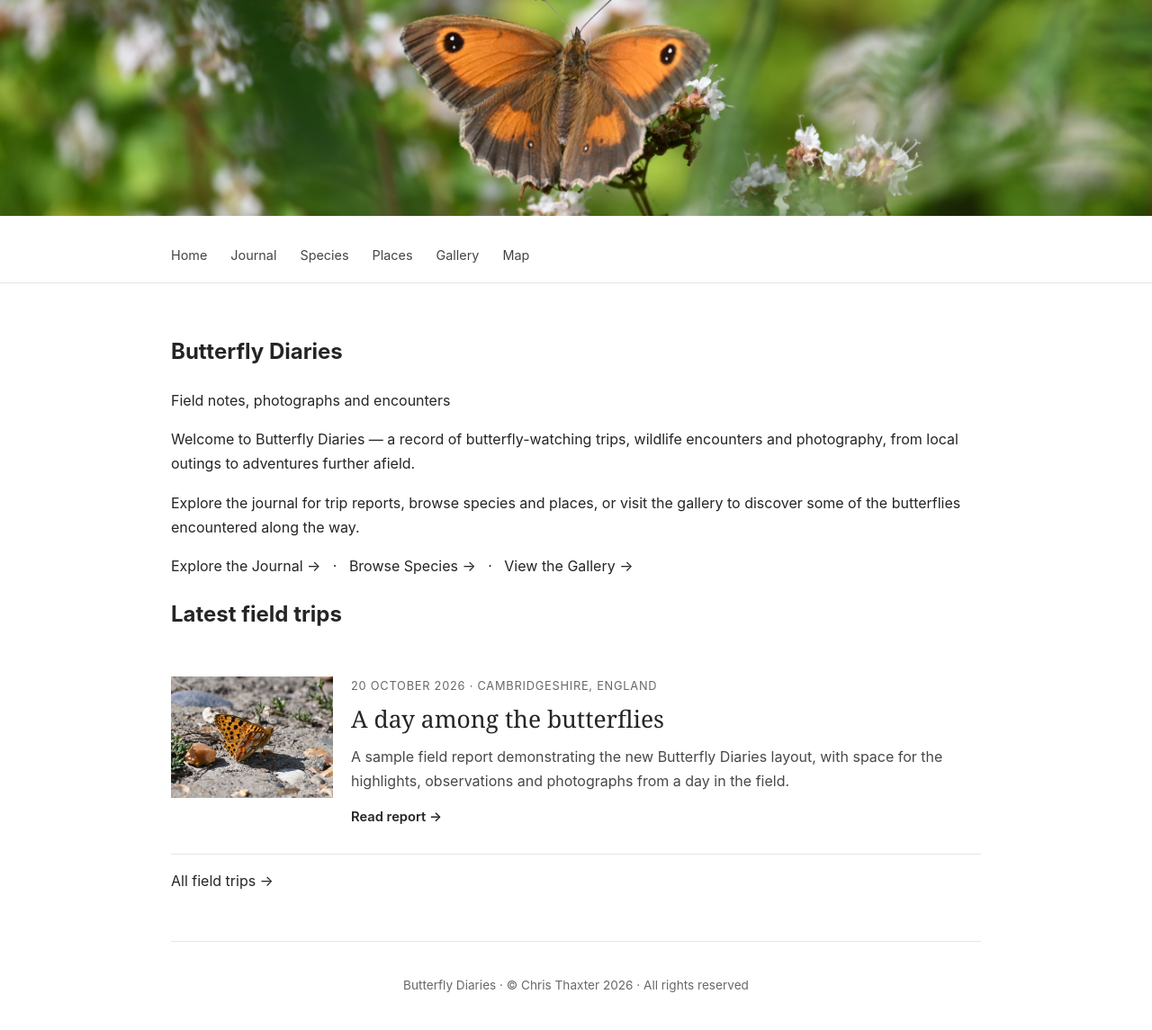
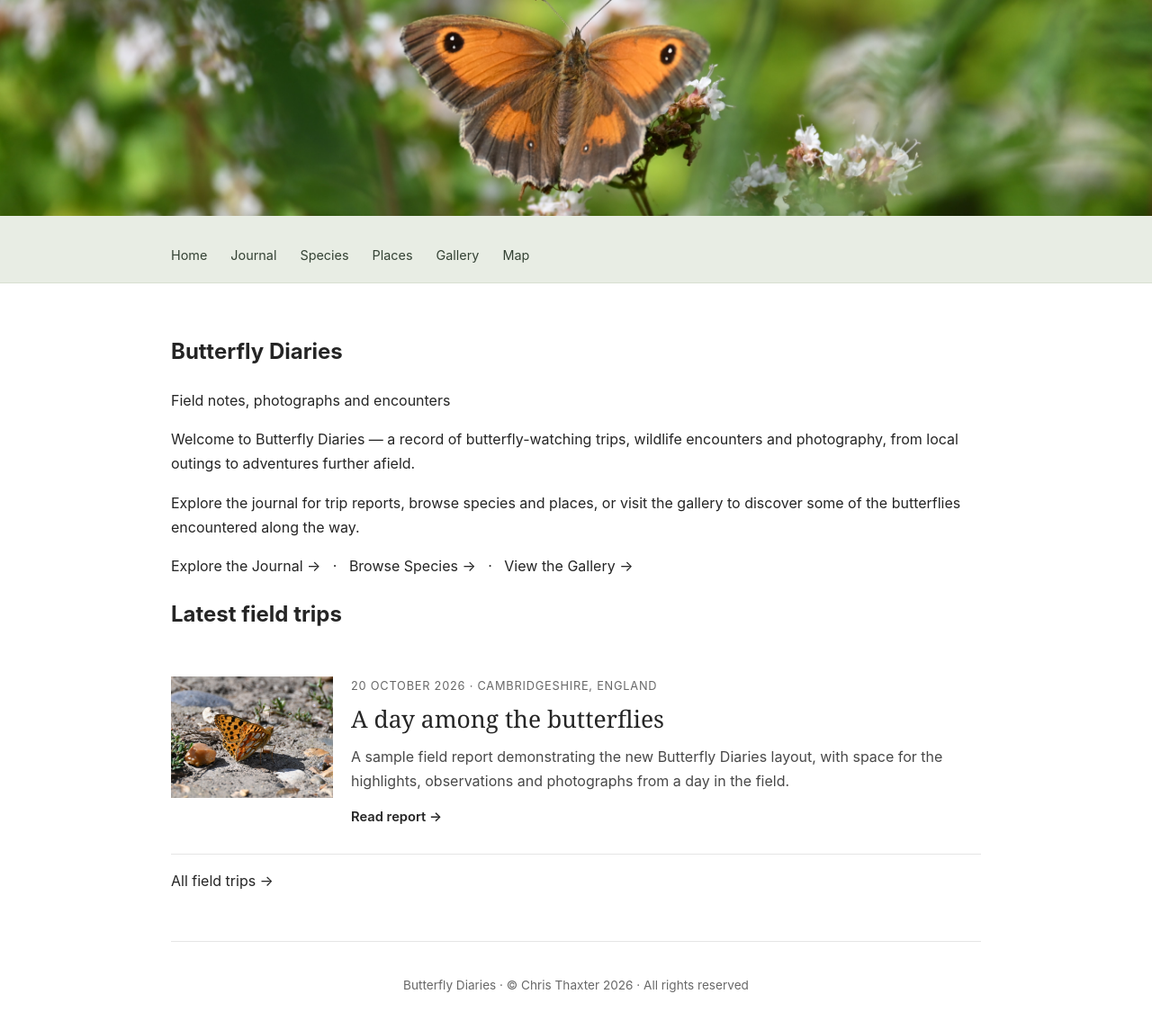
Before and after one commit to christhaxter/butterfly-diaries, a Jekyll site: the page built from index.html, in a window 1280 px wide. Shown: the whole page at 90% size. Built offline with Jekyll 4.4.1, drawn with Linux system fonts in a browser that asks for light colours.

Commit message:
top banner colour sage green

```diff
--- a/assets/css/style.css
+++ b/assets/css/style.css
@@ -492,3 +492,18 @@ a:hover {
   color: #686868;
   font-size: 0.85rem;
 }
+
+/* Soft sage navigation strip */
+
+.site-header {
+  background: #E8EDE4;
+  border-bottom: 1px solid #D7DFD1;
+}
+
+.site-nav a {
+  color: #344234;
+}
+
+.site-nav a:hover {
+  color: #64795B;
+}
```
